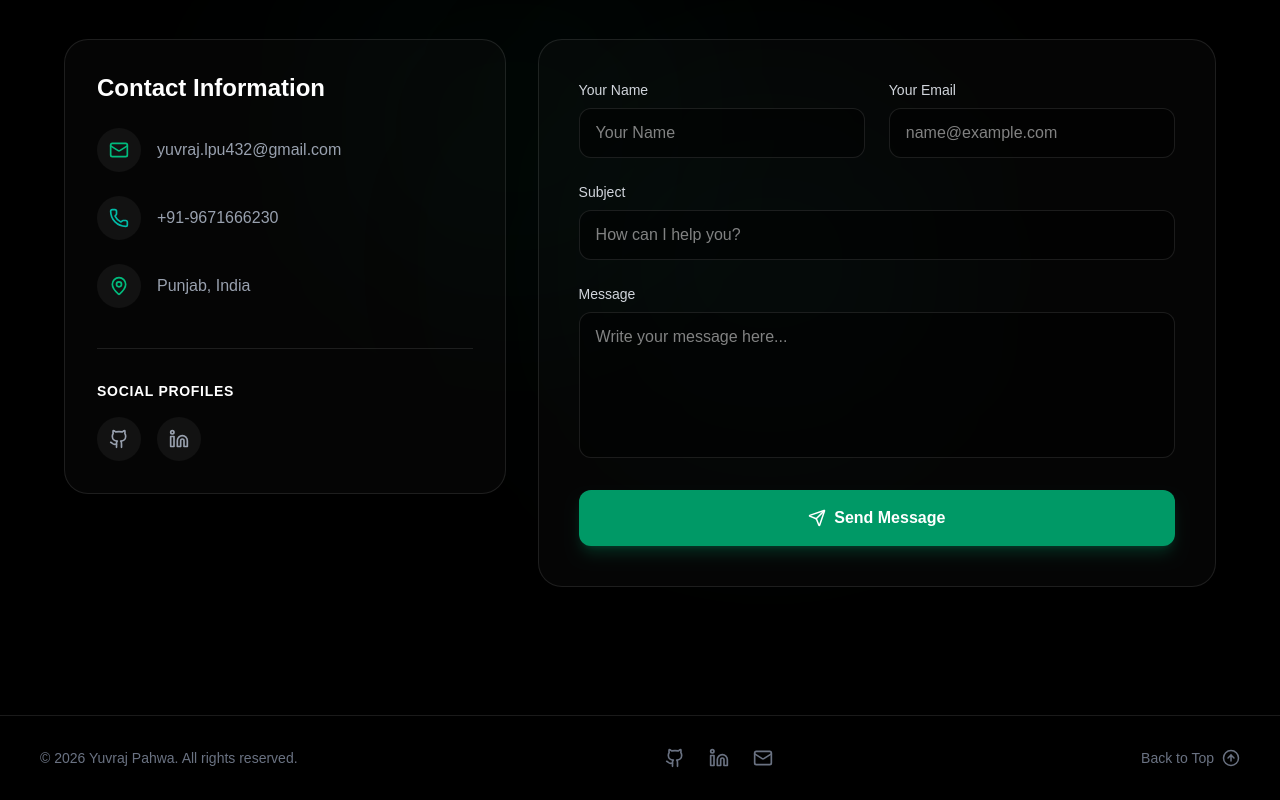
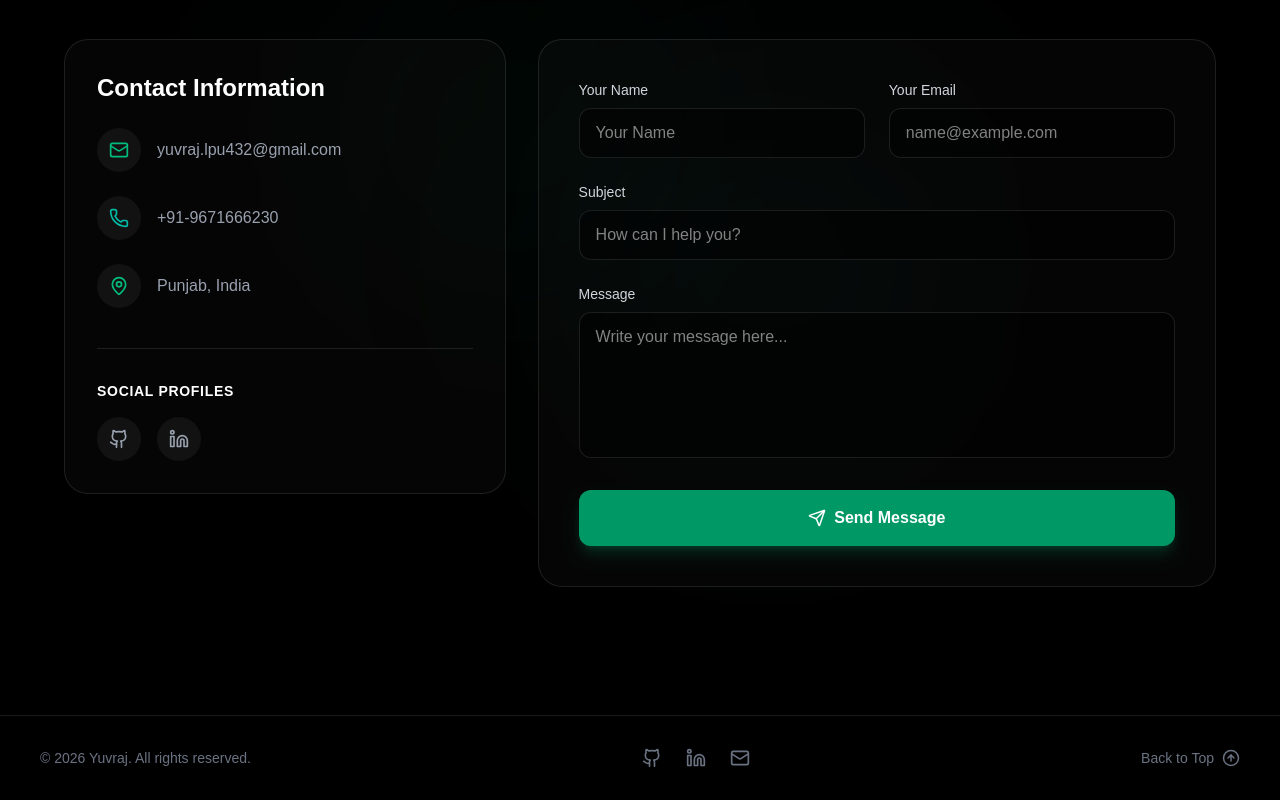
Before and after one commit to yuvieee01/portfolio-2026, a Next.js app: page / in a window 1280 px wide. Shown: the part 7964-8764 px from the top of the page. Built offline with nearby package versions, Linux system fonts and the light colour scheme; no server answers.

Commit message:
fix: Name correction in footer

```diff
--- a/src/components/Footer.tsx
+++ b/src/components/Footer.tsx
@@ -5,7 +5,7 @@ export default function Footer() {
     <footer className="w-full bg-slate-100 dark:bg-black border-t border-slate-200 dark:border-white/10 py-8 px-6 md:px-10 flex flex-col md:flex-row justify-between items-center text-slate-500 dark:text-gray-500 text-sm transition-colors duration-300 gap-6">
 
       {/* Copyright */}
-      <p>© {new Date().getFullYear()} Yuvraj Pahwa. All rights reserved.</p>
+      <p>© {new Date().getFullYear()} Yuvraj. All rights reserved.</p>
 
       {/* Social Links */}
       <div className="flex items-center gap-6">
```
